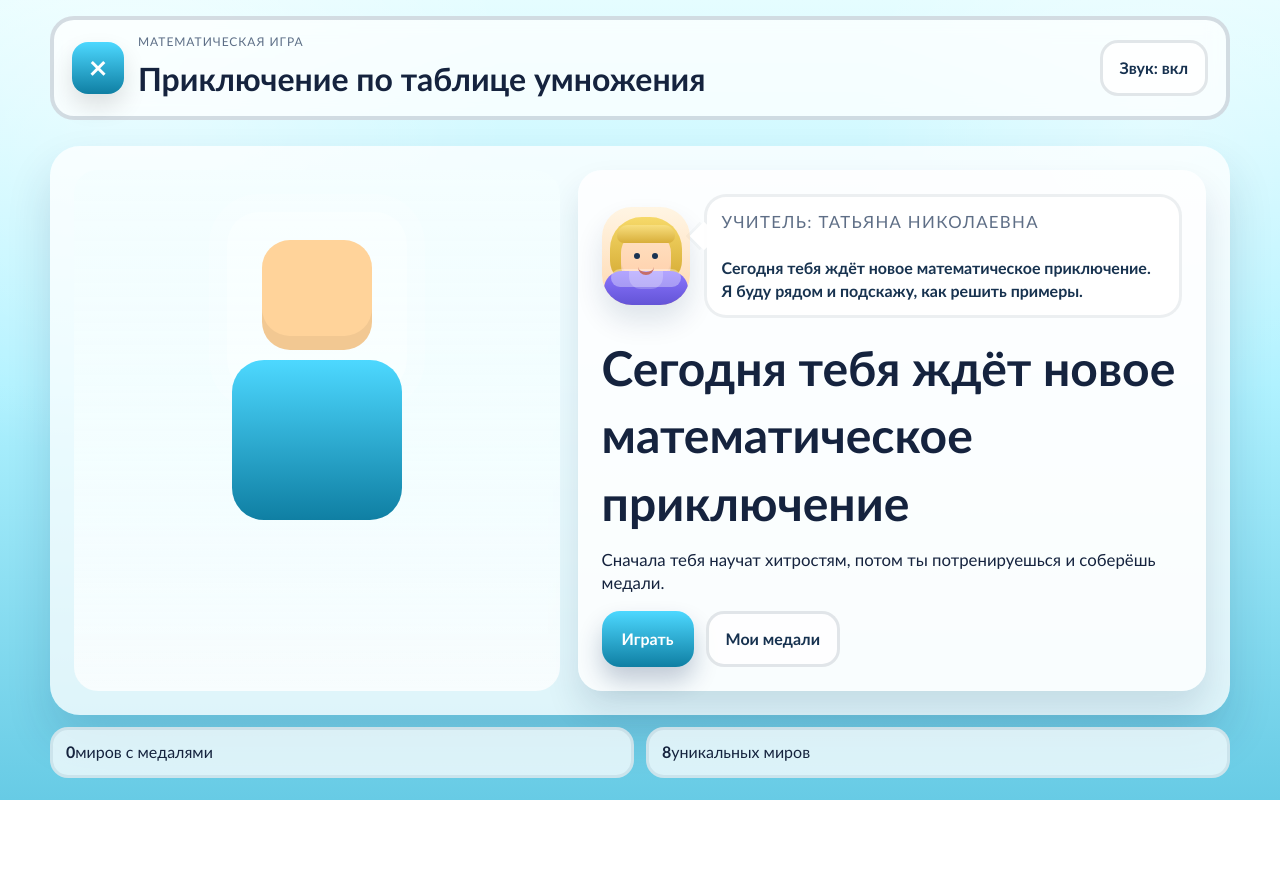
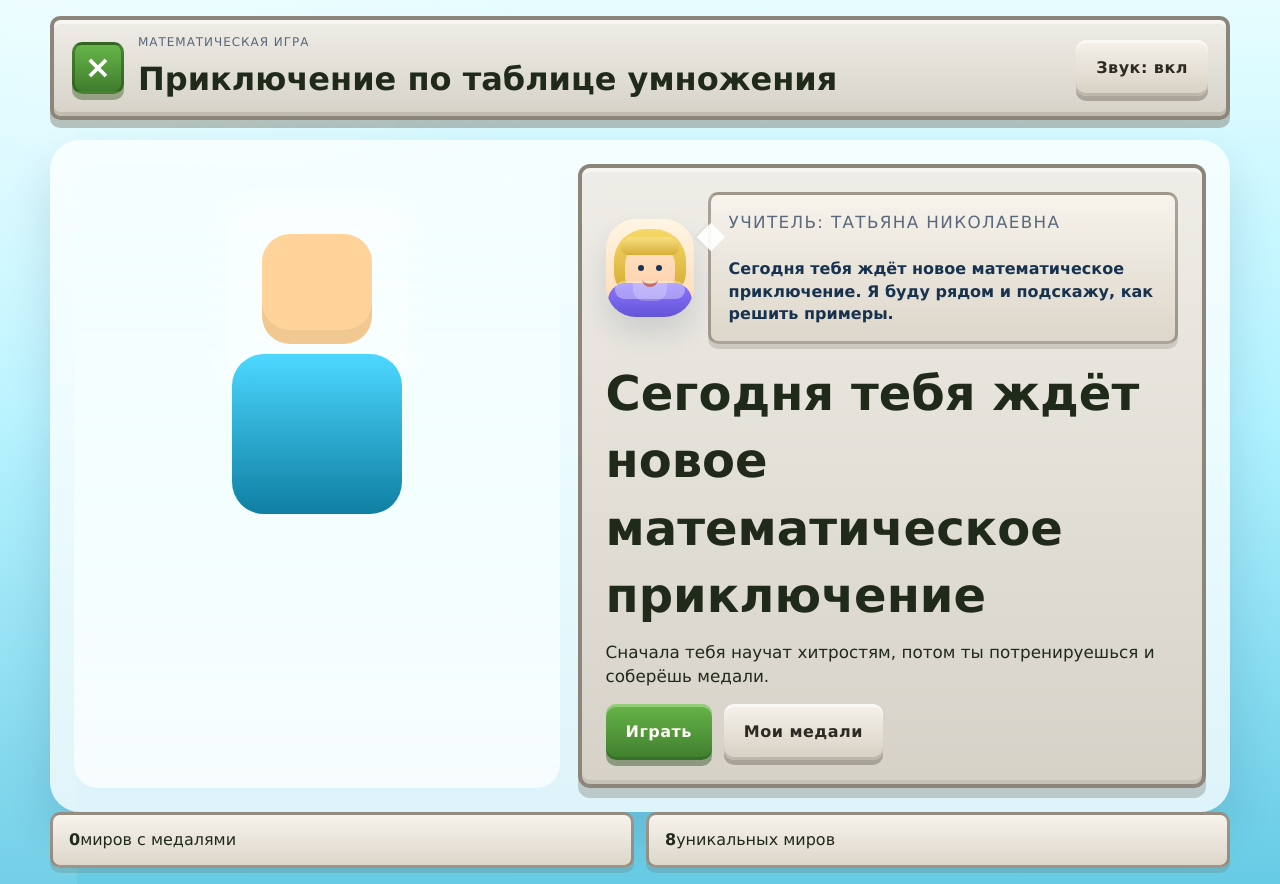
Before and after one commit to plotnikovrussia-23/mir-umnozheniya, a React (Vite) app: page / in a window 1280 px wide. Before the commit the page ends 800 px from the top, so only its background shows below. Built offline with nearby package versions, Linux system fonts and the light colour scheme.

Commit message:
Apply Minecraft-inspired visual theme

```diff
--- a/src/styles.css
+++ b/src/styles.css
@@ -1,19 +1,28 @@
 :root {
-  font-family: "Trebuchet MS", "Segoe UI", sans-serif;
+  font-family: Verdana, "Trebuchet MS", sans-serif;
   line-height: 1.4;
   font-weight: 400;
-  color: #15233e;
+  color: #1f2a1a;
   background:
-    radial-gradient(circle at top, rgba(255, 255, 255, 0.6), transparent 30%),
-    linear-gradient(180deg, #c9f4ff 0%, #eef9ff 100%);
+    linear-gradient(180deg, #b8e4ff 0%, #e4f5ff 52%, #8dd0ff 100%);
   font-synthesis: none;
   text-rendering: optimizeLegibility;
   -webkit-font-smoothing: antialiased;
   -moz-osx-font-smoothing: grayscale;
-  --world-accent: #4dd8ff;
-  --world-accent-soft: #d9fbff;
-  --world-accent-strong: #0f7fa3;
-  --world-background: linear-gradient(180deg, #e5fdff 0%, #b0f2ff 48%, #67cbe5 100%);
+  --world-accent: #61b045;
+  --world-accent-soft: #d6efbf;
+  --world-accent-strong: #356b2b;
+  --world-background:
+    linear-gradient(180deg, rgba(255, 255, 255, 0.18), transparent 38%),
+    linear-gradient(180deg, #b8e4ff 0%, #d7f1ff 45%, #87c86a 45%, #69a34f 100%);
+  --ui-stone: #d6d2c8;
+  --ui-stone-light: #efede7;
+  --ui-stone-dark: #8c8579;
+  --ui-dirt: #8a5a34;
+  --ui-dirt-dark: #5b3920;
+  --ui-grass: #67b549;
+  --ui-grass-dark: #3f7d2e;
+  --ui-shadow: rgba(53, 36, 18, 0.28);
 }
 
 * {
@@ -44,9 +53,11 @@ button {
   min-height: 100vh;
   padding: 16px;
   background:
-    radial-gradient(circle at 10% 10%, rgba(255, 255, 255, 0.45), transparent 28%),
-    radial-gradient(circle at 90% 15%, rgba(255, 255, 255, 0.35), transparent 22%),
+    linear-gradient(90deg, rgba(255, 255, 255, 0.08) 0 6%, transparent 6% 12%),
+    linear-gradient(rgba(255, 255, 255, 0.06) 0 6%, transparent 6% 12%),
+    radial-gradient(circle at 10% 10%, rgba(255, 255, 255, 0.32), transparent 28%),
     var(--world-background);
+  background-size: auto, auto, auto, auto;
   overflow: hidden;
 }
 
@@ -111,10 +122,14 @@ button {
   justify-content: space-between;
   gap: 12px;
   padding: 14px 18px;
-  border: 4px solid rgba(17, 42, 76, 0.16);
-  border-radius: 24px;
-  background: rgba(255, 255, 255, 0.72);
-  backdrop-filter: blur(10px);
+  border: 4px solid var(--ui-stone-dark);
+  border-radius: 10px;
+  background:
+    linear-gradient(180deg, var(--ui-stone-light) 0%, var(--ui-stone) 100%);
+  box-shadow:
+    inset 0 4px 0 rgba(255, 255, 255, 0.5),
+    inset 0 -4px 0 rgba(77, 69, 58, 0.16),
+    0 8px 0 rgba(92, 79, 60, 0.34);
 }
 
 .brand {
@@ -134,12 +149,14 @@ button {
   place-items: center;
   width: 52px;
   height: 52px;
-  border-radius: 16px;
-  background: linear-gradient(180deg, var(--world-accent) 0%, var(--world-accent-strong) 100%);
+  border-radius: 10px;
+  background:
+    linear-gradient(180deg, var(--ui-grass) 0%, var(--ui-grass-dark) 100%);
+  border: 3px solid rgba(36, 68, 20, 0.45);
   color: white;
   font-size: 2rem;
   font-weight: 900;
-  box-shadow: 0 12px 24px rgba(0, 0, 0, 0.12);
+  box-shadow: 0 6px 0 rgba(54, 87, 33, 0.42);
 }
 
 .eyebrow {
@@ -155,10 +172,11 @@ button {
 .primary-button,
 .choice-button {
   border: 0;
-  border-radius: 18px;
+  border-radius: 10px;
   min-height: 56px;
   padding: 0 20px;
   font-weight: 800;
+  letter-spacing: 0.03em;
   transition:
     transform 150ms ease,
     box-shadow 150ms ease,
@@ -167,21 +185,30 @@ button {
 
 .sound-toggle,
 .secondary-button {
-  background: rgba(255, 255, 255, 0.82);
-  color: #16314f;
-  box-shadow: inset 0 0 0 3px rgba(22, 49, 79, 0.12);
+  background: linear-gradient(180deg, #f6f2ea 0%, #d7d0c4 100%);
+  color: #2d2a24;
+  box-shadow:
+    inset 0 3px 0 rgba(255, 255, 255, 0.55),
+    inset 0 -3px 0 rgba(99, 90, 78, 0.22),
+    0 5px 0 rgba(99, 90, 78, 0.4);
 }
 
 .primary-button {
-  background: linear-gradient(180deg, var(--world-accent) 0%, var(--world-accent-strong) 100%);
-  color: #fff;
-  box-shadow: 0 14px 24px rgba(14, 42, 88, 0.24);
+  background: linear-gradient(180deg, var(--ui-grass) 0%, var(--ui-grass-dark) 100%);
+  color: #fffdf6;
+  box-shadow:
+    inset 0 3px 0 rgba(223, 255, 206, 0.35),
+    inset 0 -3px 0 rgba(30, 68, 22, 0.28),
+    0 6px 0 rgba(38, 73, 26, 0.42);
 }
 
 .choice-button {
-  background: white;
-  color: #16314f;
-  box-shadow: inset 0 0 0 3px rgba(22, 49, 79, 0.12);
+  background: linear-gradient(180deg, #f6f2ea 0%, #ddd7cb 100%);
+  color: #2d2a24;
+  box-shadow:
+    inset 0 3px 0 rgba(255, 255, 255, 0.52),
+    inset 0 -3px 0 rgba(99, 90, 78, 0.18),
+    0 5px 0 rgba(99, 90, 78, 0.32);
 }
 
 .sound-toggle:hover,
@@ -347,9 +374,14 @@ button {
 .teacher-card,
 .medal-card {
   padding: 24px;
-  border-radius: 24px;
-  background: rgba(255, 255, 255, 0.82);
-  box-shadow: 0 20px 34px rgba(12, 40, 84, 0.12);
+  border-radius: 12px;
+  background:
+    linear-gradient(180deg, var(--ui-stone-light) 0%, var(--ui-stone) 100%);
+  border: 4px solid var(--ui-stone-dark);
+  box-shadow:
+    inset 0 4px 0 rgba(255, 255, 255, 0.42),
+    inset 0 -4px 0 rgba(87, 77, 64, 0.12),
+    0 10px 0 rgba(87, 77, 64, 0.26);
 }
 
 .teacher-stack {
@@ -389,9 +421,10 @@ button {
 .feedback-chip,
 .score-chip {
   padding: 14px 16px;
-  border-radius: 18px;
-  background: rgba(255, 255, 255, 0.76);
-  box-shadow: inset 0 0 0 3px rgba(22, 49, 79, 0.08);
+  border-radius: 10px;
+  background: linear-gradient(180deg, #f7f4ed 0%, #ddd6ca 100%);
+  border: 3px solid rgba(111, 101, 88, 0.65);
+  box-shadow: 0 5px 0 rgba(111, 101, 88, 0.22);
 }
 
 .world-frame {
@@ -405,9 +438,10 @@ button {
   gap: 18px;
   align-items: center;
   padding: 24px;
-  border-radius: 28px;
+  border-radius: 12px;
   overflow: hidden;
-  box-shadow: 0 24px 48px rgba(12, 40, 84, 0.14);
+  border: 4px solid rgba(49, 85, 36, 0.5);
+  box-shadow: 0 10px 0 rgba(49, 85, 36, 0.22);
 }
 
 .world-banner h2 {
@@ -426,9 +460,12 @@ button {
 .scene {
   position: relative;
   min-height: 150px;
-  border-radius: 24px;
-  background: rgba(255, 255, 255, 0.28);
+  border-radius: 8px;
+  background:
+    linear-gradient(180deg, rgba(255, 255, 255, 0.12), rgba(255, 255, 255, 0.03)),
+    rgba(255, 255, 255, 0.18);
   overflow: hidden;
+  border: 3px solid rgba(36, 68, 20, 0.22);
 }
 
 .scene__piece {
@@ -530,11 +567,13 @@ button {
   place-items: center;
   width: 92px;
   height: 92px;
-  border-radius: 26px;
-  background: linear-gradient(180deg, var(--world-accent) 0%, var(--world-accent-strong) 100%);
+  border-radius: 10px;
+  background: linear-gradient(180deg, var(--ui-grass) 0%, var(--ui-grass-dark) 100%);
+  border: 3px solid rgba(36, 68, 20, 0.4);
   color: white;
   font-size: 1.8rem;
   font-weight: 900;
+  box-shadow: 0 6px 0 rgba(36, 68, 20, 0.26);
 }
 
 .teacher-card__tip,
@@ -686,9 +725,10 @@ button {
   display: grid;
   gap: 8px;
   padding: 16px 18px;
-  border-radius: 22px;
-  background: rgba(255, 255, 255, 0.92);
-  box-shadow: inset 0 0 0 3px rgba(22, 49, 79, 0.08);
+  border-radius: 10px;
+  background: linear-gradient(180deg, #f7f4ed 0%, #ddd6ca 100%);
+  border: 3px solid rgba(111, 101, 88, 0.56);
+  box-shadow: 0 5px 0 rgba(111, 101, 88, 0.22);
 }
 
 .teacher-guide__bubble::before {
@@ -717,14 +757,14 @@ button {
   position: relative;
   min-height: 260px;
   padding: 18px;
-  border-radius: 28px;
+  border-radius: 10px;
   background:
-    linear-gradient(180deg, rgba(255, 255, 255, 0.42), rgba(255, 255, 255, 0.08)),
+    linear-gradient(180deg, rgba(255, 255, 255, 0.24), rgba(255, 255, 255, 0.06)),
     var(--world-background);
-  border: 1px solid rgba(255, 255, 255, 0.45);
+  border: 4px solid rgba(85, 74, 60, 0.45);
   box-shadow:
-    inset 0 1px 0 rgba(255, 255, 255, 0.35),
-    0 24px 40px rgba(12, 40, 84, 0.16);
+    inset 0 3px 0 rgba(255, 255, 255, 0.2),
+    0 10px 0 rgba(85, 74, 60, 0.2);
   overflow: hidden;
 }
 
@@ -1073,9 +1113,10 @@ button {
   display: grid;
   gap: 12px;
   padding: 16px;
-  border-radius: 20px;
-  background: rgba(255, 255, 255, 0.72);
-  box-shadow: inset 0 0 0 3px rgba(22, 49, 79, 0.08);
+  border-radius: 10px;
+  background: linear-gradient(180deg, #f8f4ec 0%, #e1d9cc 100%);
+  border: 3px solid rgba(111, 101, 88, 0.54);
+  box-shadow: 0 5px 0 rgba(111, 101, 88, 0.18);
 }
 
 .choice-row {
@@ -1094,9 +1135,10 @@ button {
   justify-content: center;
   padding: 20px 24px;
   margin: 10px auto 18px;
-  border-radius: 24px;
-  background: linear-gradient(180deg, white 0%, var(--world-accent-soft) 100%);
-  box-shadow: 0 14px 24px rgba(12, 40, 84, 0.12);
+  border-radius: 10px;
+  border: 4px solid rgba(62, 102, 44, 0.55);
+  background: linear-gradient(180deg, #f5f0e3 0%, var(--world-accent-soft) 100%);
+  box-shadow: 0 6px 0 rgba(62, 102, 44, 0.24);
   font-size: clamp(2rem, 6vw, 3.5rem);
   font-weight: 900;
 }
@@ -1111,12 +1153,12 @@ button {
 .answer-field input {
   min-height: 62px;
   padding: 0 18px;
-  border: 3px solid rgba(22, 49, 79, 0.12);
-  border-radius: 18px;
-  background: white;
+  border: 4px solid rgba(98, 88, 73, 0.55);
+  border-radius: 8px;
+  background: #faf7ef;
   font-size: 1.5rem;
   font-weight: 900;
-  box-shadow: inset 0 0 0 1px rgba(255, 255, 255, 0.6);
+  box-shadow: inset 0 3px 0 rgba(255, 255, 255, 0.5);
 }
 
 .answer-field input:focus {
@@ -1208,8 +1250,10 @@ button {
       #22c55e 270deg 315deg,
       #fb7185 315deg 360deg
     );
-  border: 8px solid rgba(255, 255, 255, 0.8);
-  box-shadow: 0 26px 40px rgba(12, 40, 84, 0.2);
+  border: 10px solid rgba(230, 223, 212, 0.95);
+  box-shadow:
+    inset 0 4px 0 rgba(255, 255, 255, 0.4),
+    0 10px 0 rgba(96, 78, 51, 0.24);
 }
 
 .wheel--spinning {
@@ -1229,10 +1273,11 @@ button {
   height: 44px;
   display: grid;
   place-items: center;
-  border-radius: 14px;
+  border-radius: 8px;
   font-weight: 900;
-  color: #14304f;
-  background: rgba(255, 255, 255, 0.84);
+  color: #2f2a24;
+  background: linear-gradient(180deg, #faf6ef 0%, #dfd7c8 100%);
+  border: 3px solid rgba(111, 101, 88, 0.35);
 }
 
 .wheel__segment--active {
@@ -1250,13 +1295,15 @@ button {
   width: 108px;
   height: 108px;
   margin: -54px;
-  border-radius: 30px;
+  border-radius: 12px;
   display: grid;
   place-items: center;
   font-size: 2rem;
   font-weight: 900;
   color: white;
-  background: linear-gradient(180deg, #1a3352 0%, #0d1e38 100%);
+  background: linear-gradient(180deg, #5a3d22 0%, #3f2916 100%);
+  border: 4px solid rgba(255, 243, 221, 0.18);
+  box-shadow: 0 6px 0 rgba(48, 31, 15, 0.3);
 }
 
 @keyframes spin {
```
